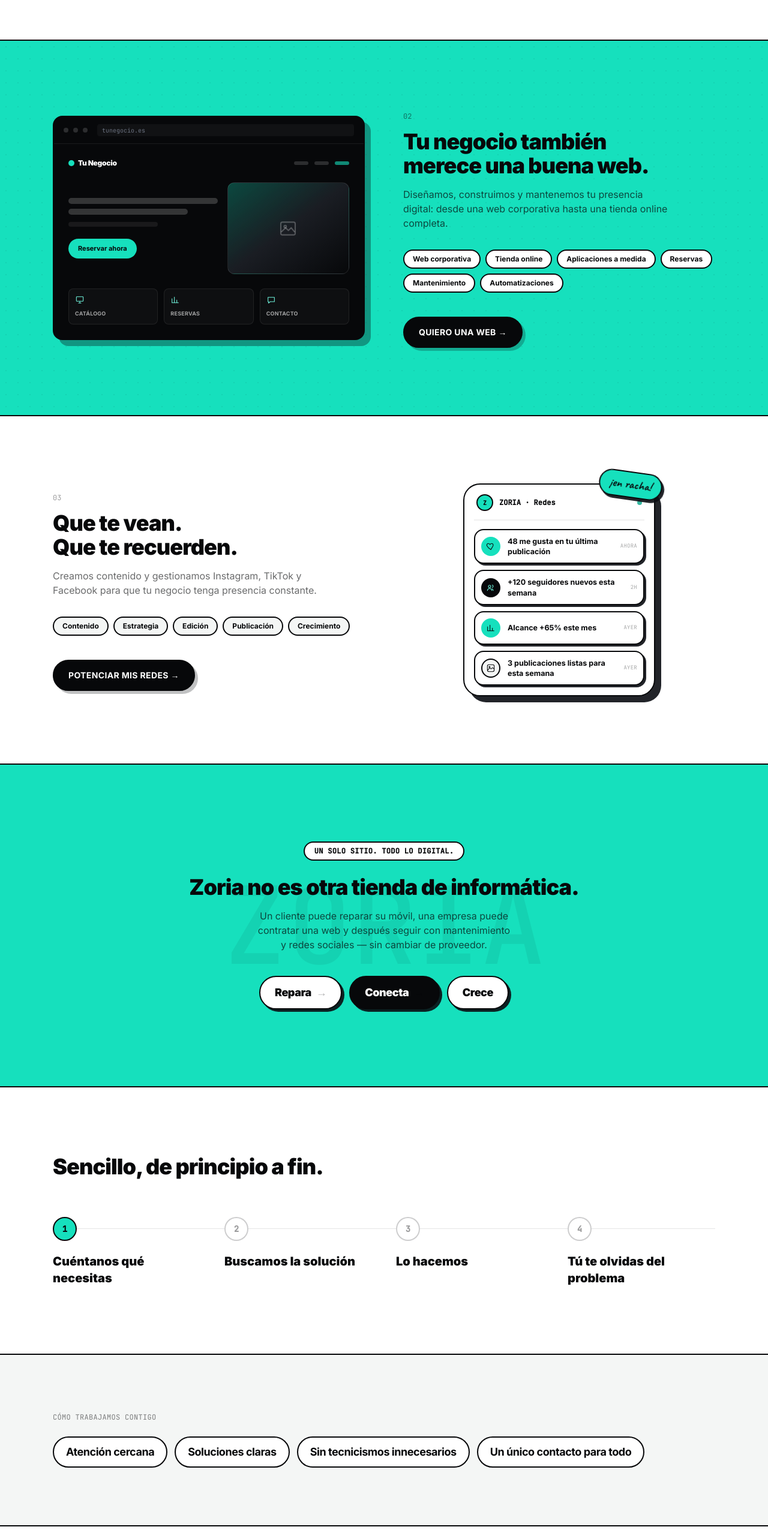
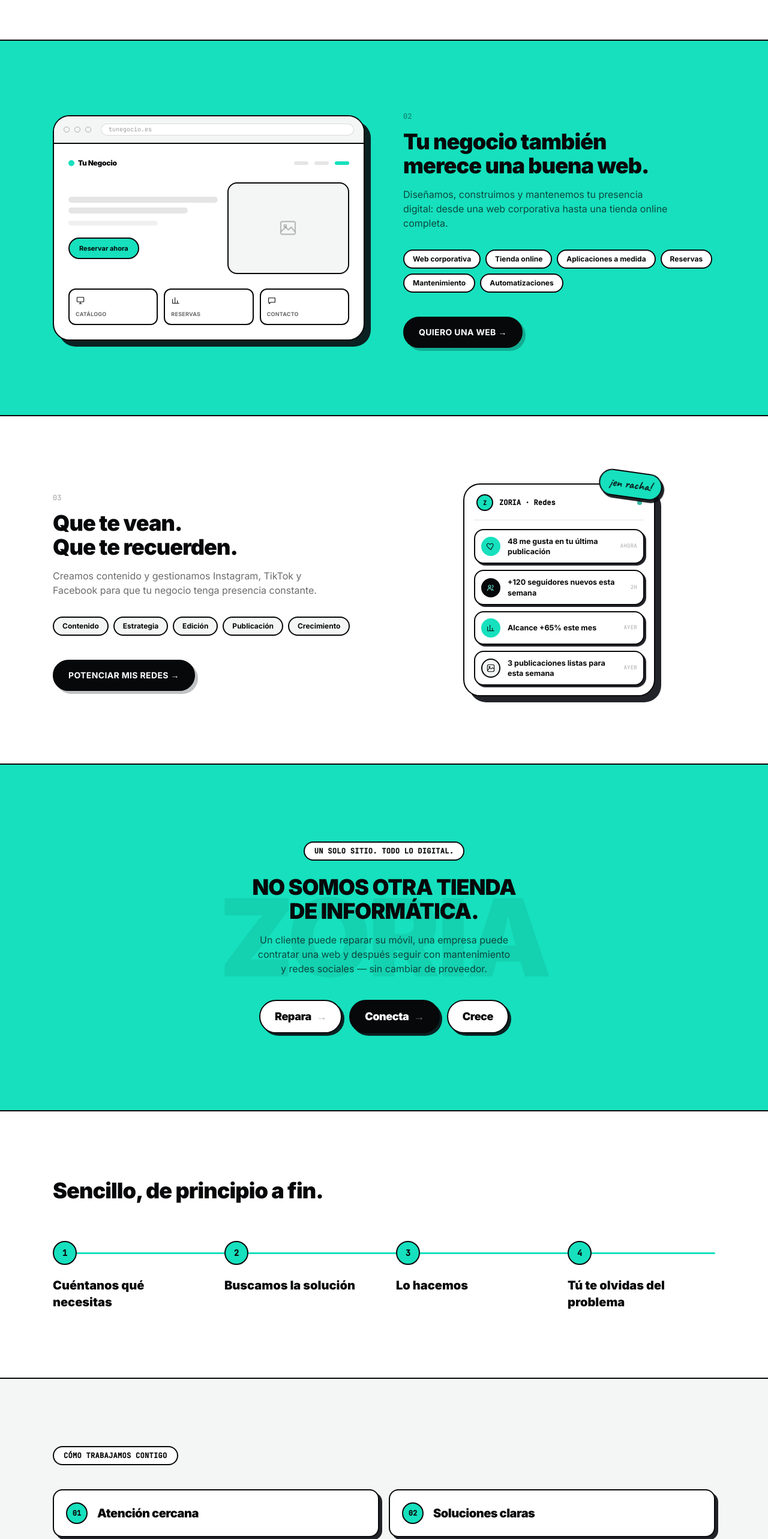
Before and after one commit to carlosfernandezdominguez99-dot/zoria-web, a Next.js app: page / in a window 1280 px wide. Shown: the part 1918-4484 px from the top of the page at 60% size. Built offline with nearby package versions, Linux system fonts and the light colour scheme.

Commit message:
Web sin degradados al estilo sticker; Diferencial, Proceso, Confianza, CTA y footer ajustados y con logo

```diff
--- a/src/components/Confianza.tsx
+++ b/src/components/Confianza.tsx
@@ -12,31 +12,37 @@
 
 export default function Confianza() {
   return (
-    <section className="border-t-2 border-graphite-950 bg-[#F4F6F5] py-24">
+    <section className="border-t-2 border-graphite-950 bg-[#F4F6F5] py-28">
       <div className="mx-auto max-w-6xl px-6">
-        <motion.p
+        <motion.span
           variants={fadeUp}
           initial="hidden"
           whileInView="show"
           viewport={viewport}
-          className="font-mono text-xs uppercase tracking-wide text-graphite-950/50"
+          className="inline-flex items-center rounded-full border-2 border-graphite-950 bg-white px-4 py-1.5 font-mono text-xs font-bold uppercase tracking-wide text-graphite-950"
         >
           Cómo trabajamos contigo
-        </motion.p>
+        </motion.span>
 
-        <div className="mt-6 flex flex-wrap gap-3">
+        <div className="mt-10 grid gap-4 sm:grid-cols-2">
           {mensajes.map((m, i) => (
-            <motion.span
+            <motion.div
               key={m}
               variants={fadeUp}
               initial="hidden"
               whileInView="show"
               viewport={viewport}
-              transition={{ delay: i * 0.08 }}
-              className="rounded-full border-2 border-graphite-950 bg-white px-5 py-2.5 text-base font-bold tracking-tight text-graphite-950 sm:text-lg"
+              transition={{ delay: i * 0.09 }}
+              whileHover={{ rotate: i % 2 === 0 ? -1.2 : 1.2, y: -4 }}
+              className="flex items-center gap-4 rounded-2xl border-2 border-graphite-950 bg-white p-5 shadow-[5px_5px_0_0_rgba(10,13,18,0.9)] transition-shadow duration-200 hover:shadow-[7px_7px_0_0_rgba(10,13,18,0.9)]"
             >
-              {m}
-            </motion.span>
+              <span className="flex h-9 w-9 shrink-0 items-center justify-center rounded-full border-2 border-graphite-950 bg-zoria-blue font-mono text-xs font-bold text-graphite-950">
+                0{i + 1}
+              </span>
+              <p className="text-lg font-black tracking-tight text-graphite-950 sm:text-xl">
+                {m}
+              </p>
+            </motion.div>
           ))}
         </div>
       </div>
--- a/src/components/CtaFinal.tsx
+++ b/src/components/CtaFinal.tsx
@@ -19,10 +19,11 @@
           viewport={viewport}
           className="text-center"
         >
-          <p className="font-mono text-xs uppercase tracking-wide text-zoria-blueLight">
+          <span className="inline-flex items-center gap-2 rounded-full border-2 border-zoria-blue bg-zoria-blue/10 px-4 py-1.5 font-mono text-xs font-bold uppercase tracking-wide text-zoria-blueLight">
+            <span className="h-1.5 w-1.5 rounded-full bg-zoria-blue" />
             Atención rápida y personalizada
-          </p>
-          <h2 className="mt-3 text-balance text-4xl font-black tracking-tight text-white sm:text-5xl">
+          </span>
+          <h2 className="mt-5 text-balance text-4xl font-black tracking-tight text-white sm:text-5xl">
             ¿Qué podemos hacer por ti?
           </h2>
           <p className="mt-4 text-balance text-graphite-400">
--- a/src/components/Diferencial.tsx
+++ b/src/components/Diferencial.tsx
@@ -9,7 +9,7 @@
   return (
     <section className="relative overflow-hidden border-t-2 border-graphite-950 bg-zoria-blue py-32">
       <span
-        className="pointer-events-none absolute left-1/2 top-1/2 -translate-x-1/2 -translate-y-1/2 select-none whitespace-nowrap font-mono text-[22vw] font-medium text-graphite-950/[0.06] sm:text-[14vw]"
+        className="pointer-events-none absolute left-1/2 top-1/2 -translate-x-1/2 -translate-y-1/2 select-none whitespace-nowrap font-black tracking-tight text-[22vw] text-graphite-950/[0.07] sm:text-[14vw]"
         aria-hidden="true"
       >
         ZORIA
@@ -31,9 +31,9 @@
           initial="hidden"
           whileInView="show"
           viewport={viewport}
-          className="mt-6 text-balance text-2xl font-black leading-snug tracking-tight text-graphite-950 sm:text-4xl"
+          className="mt-6 text-balance text-2xl font-black uppercase leading-snug tracking-tight text-graphite-950 sm:text-4xl"
         >
-          Zoria no es otra tienda de informática.
+          No somos otra tienda de informática.
         </motion.p>
 
         <motion.p
@@ -66,7 +66,9 @@
             >
               {p}
               {i < pasos.length - 1 && (
-                <span className="text-graphite-950/30">→</span>
+                <span className={i === 1 ? "text-white/40" : "text-graphite-950/30"}>
+                  →
+                </span>
               )}
             </motion.span>
           ))}
--- a/src/components/Footer.tsx
+++ b/src/components/Footer.tsx
@@ -1,3 +1,5 @@
+import ZoriaLogo from "./ZoriaLogo";
+
 const columnas = [
   {
     titulo: "Zoria",
@@ -32,19 +34,23 @@
       <div className="mx-auto max-w-6xl px-6">
         <div className="grid gap-12 sm:grid-cols-2 md:grid-cols-4">
           <div className="flex flex-col gap-4">
-            <span className="text-2xl font-black leading-none tracking-tight text-white">
-              ZORIA
-            </span>
+            <div className="flex items-center gap-3">
+              <span className="flex h-11 w-11 items-center justify-center rounded-2xl border-2 border-graphite-950 bg-zoria-blue shadow-[3px_3px_0_0_rgba(22,224,189,0.35)]">
+                <ZoriaLogo className="h-7 w-7" />
+              </span>
+              <span className="text-2xl font-black leading-none tracking-tight text-white">
+                ZORIA
+              </span>
+            </div>
             <span className="max-w-[220px] text-sm font-medium text-graphite-400">
               Soluciones digitales de principio a fin.
             </span>
           </div>
           {columnas.map((c) => (
             <div key={c.titulo}>
-              <p className="inline-flex items-center gap-1.5 font-mono text-xs font-bold uppercase tracking-wide text-zoria-blueLight">
-                <span className="h-1.5 w-1.5 rounded-full bg-zoria-blue" />
+              <span className="inline-flex items-center rounded-full border-2 border-white/15 px-3 py-1 font-mono text-[10px] font-bold uppercase tracking-wide text-zoria-blueLight">
                 {c.titulo}
-              </p>
+              </span>
               <ul className="mt-4 space-y-2.5">
                 {c.links.map((l) => (
                   <li key={l.label}>
@@ -61,9 +67,11 @@
           ))}
         </div>
 
-        <div className="mt-14 flex flex-col gap-3 border-t-2 border-white/10 pt-6 font-mono text-[11px] uppercase tracking-wide text-graphite-400 sm:flex-row sm:items-center sm:justify-between">
+        <div className="mt-14 flex flex-col gap-4 border-t-2 border-white/10 pt-6 font-mono text-[11px] uppercase tracking-wide text-graphite-400 sm:flex-row sm:items-center sm:justify-between">
           <span>© {new Date().getFullYear()} Zoria. Todos los derechos reservados.</span>
-          <span className="text-white/40">Repara · Conecta · Crece</span>
+          <span className="inline-flex w-fit items-center rounded-full border-2 border-white/15 px-3 py-1 text-white/50">
+            Repara · Conecta · Crece
+          </span>
         </div>
       </div>
     </footer>
--- a/src/components/Proceso.tsx
+++ b/src/components/Proceso.tsx
@@ -9,6 +9,9 @@
   "Lo hacemos",
   "Tú te olvidas del problema",
 ];
+
+const LINE_DURATION = 1.3;
+const LINE_DELAY = 0.25;
 
 export default function Proceso() {
   return (
@@ -26,33 +29,71 @@
 
         <ol className="relative mt-16 grid gap-10 sm:grid-cols-2 lg:grid-cols-4">
           <div
-            className="pointer-events-none absolute left-0 right-0 top-[19px] hidden h-px bg-graphite-950/10 lg:block"
+            className="pointer-events-none absolute left-0 right-0 top-[19px] hidden h-[3px] rounded-full bg-graphite-950/10 lg:block"
             aria-hidden="true"
           />
-          {pasos.map((p, i) => (
+          <motion.div
+            className="pointer-events-none absolute left-0 top-[19px] hidden h-[3px] w-full origin-left rounded-full bg-zoria-blue lg:block"
+            initial={{ scaleX: 0 }}
+            whileInView={{ scaleX: 1 }}
+            viewport={viewport}
+            transition={{ duration: LINE_DURATION, delay: LINE_DELAY, ease: [0.16, 1, 0.3, 1] }}
+            aria-hidden="true"
+          />
+
+          {pasos.map((p, i) => {
+            const activeDelay = LINE_DELAY + (i / (pasos.length - 1)) * LINE_DURATION;
+            return (
               <motion.li
                 key={p}
                 variants={fadeUp}
                 initial="hidden"
                 whileInView="show"
                 viewport={viewport}
-              transition={{ delay: i * 0.09 }}
+                transition={{ delay: i * 0.1 }}
                 className="relative"
               >
-              <span
-                className={`relative z-10 flex h-10 w-10 items-center justify-center rounded-full border-2 font-mono text-sm font-bold ${
-                  i === 0
-                    ? "border-graphite-950 bg-zoria-blue text-graphite-950"
-                    : "border-graphite-950/20 bg-white text-graphite-950/40"
-                }`}
+                <motion.span
+                  initial={{
+                    scale: 0.5,
+                    opacity: 0,
+                    backgroundColor: "#FFFFFF",
+                    borderColor: "rgba(7,8,10,0.2)",
+                    color: "rgba(7,8,10,0.4)",
+                  }}
+                  whileInView={{
+                    scale: 1,
+                    opacity: 1,
+                    backgroundColor: "#16E0BD",
+                    borderColor: "#07080A",
+                    color: "#07080A",
+                  }}
+                  viewport={viewport}
+                  transition={{
+                    scale: { delay: i * 0.1, duration: 0.4, ease: "backOut" },
+                    opacity: { delay: i * 0.1, duration: 0.4 },
+                    backgroundColor: { delay: activeDelay, duration: 0.35 },
+                    borderColor: { delay: activeDelay, duration: 0.35 },
+                    color: { delay: activeDelay, duration: 0.35 },
+                  }}
+                  className="relative z-10 flex h-10 w-10 items-center justify-center rounded-full border-2 font-mono text-sm font-bold"
                 >
+                  {i === 0 && (
+                    <motion.span
+                      className="absolute inset-0 rounded-full border-2 border-zoria-blue"
+                      initial={{ opacity: 0 }}
+                      animate={{ scale: [1, 1.7], opacity: [0.6, 0] }}
+                      transition={{ duration: 1.6, repeat: Infinity, ease: "easeOut", delay: activeDelay + 0.35 }}
+                    />
+                  )}
                   {i + 1}
-              </span>
+                </motion.span>
                 <p className="mt-5 text-lg font-black leading-snug text-graphite-950 sm:text-xl">
                   {p}
                 </p>
               </motion.li>
-          ))}
+            );
+          })}
         </ol>
       </div>
     </section>
--- a/src/components/Web.tsx
+++ b/src/components/Web.tsx
@@ -21,16 +21,8 @@
 
 export default function Web() {
   return (
-    <section id="web" className="relative overflow-hidden border-t-2 border-graphite-950 bg-zoria-blue py-28">
-      <div
-        className="pointer-events-none absolute inset-0 opacity-[0.06]"
-        style={{
-          backgroundImage: "radial-gradient(#0A0D12 1px, transparent 1px)",
-          backgroundSize: "20px 20px",
-        }}
-        aria-hidden="true"
-      />
-      <div className="relative mx-auto max-w-6xl px-6">
+    <section id="web" className="border-t-2 border-graphite-950 bg-zoria-blue py-28">
+      <div className="mx-auto max-w-6xl px-6">
         <div className="grid gap-16 md:grid-cols-2 md:items-center">
           <motion.div
             variants={scaleIn}
@@ -39,13 +31,13 @@
             viewport={viewport}
             className="order-2 md:order-1"
           >
-            <div className="overflow-hidden rounded-2xl border-2 border-graphite-950 bg-graphite-950 shadow-[10px_10px_0_0_rgba(10,13,18,0.35)]">
-              <div className="flex items-center gap-2 border-b border-white/[0.08] px-4 py-3">
-                <span className="h-2 w-2 rounded-full bg-white/15" />
-                <span className="h-2 w-2 rounded-full bg-white/15" />
-                <span className="h-2 w-2 rounded-full bg-white/15" />
-                <div className="ml-2 flex h-5 flex-1 items-center rounded bg-white/[0.04] px-2">
-                  <span className="font-mono text-[10px] text-graphite-400">
+            <div className="overflow-hidden rounded-[28px] border-2 border-graphite-950 bg-white shadow-[10px_10px_0_0_rgba(10,13,18,0.9)]">
+              <div className="flex items-center gap-2 border-b-2 border-graphite-950 bg-[#F4F6F5] px-4 py-3">
+                <span className="h-2.5 w-2.5 rounded-full border border-graphite-950/30" />
+                <span className="h-2.5 w-2.5 rounded-full border border-graphite-950/30" />
+                <span className="h-2.5 w-2.5 rounded-full border border-graphite-950/30" />
+                <div className="ml-2 flex h-5 flex-1 items-center rounded-full border border-graphite-950/15 bg-white px-3">
+                  <span className="font-mono text-[10px] text-graphite-950/40">
                     tunegocio.es
                   </span>
                 </div>
@@ -55,30 +47,30 @@
                 <div className="flex items-center justify-between">
                   <div className="flex items-center gap-1.5">
                     <span className="h-2.5 w-2.5 rounded-full bg-zoria-blue" />
-                    <span className="text-xs font-black tracking-tight text-white">
+                    <span className="text-xs font-black tracking-tight text-graphite-950">
                       Tu Negocio
                     </span>
                   </div>
                   <div className="flex gap-2.5">
-                    <span className="h-1.5 w-6 rounded-full bg-white/15" />
-                    <span className="h-1.5 w-6 rounded-full bg-white/15" />
-                    <span className="h-1.5 w-6 rounded-full bg-zoria-blue/60" />
+                    <span className="h-1.5 w-6 rounded-full bg-graphite-950/10" />
+                    <span className="h-1.5 w-6 rounded-full bg-graphite-950/10" />
+                    <span className="h-1.5 w-6 rounded-full bg-zoria-blue" />
                   </div>
                 </div>
 
                 {/* hero: texto + imagen */}
                 <div className="mt-6 grid grid-cols-[1.1fr,0.9fr] items-center gap-4">
                   <div>
-                    <div className="h-2.5 w-full rounded-full bg-white/[0.18]" />
-                    <div className="mt-2 h-2.5 w-4/5 rounded-full bg-white/[0.18]" />
-                    <div className="mt-3 h-2 w-3/5 rounded-full bg-white/[0.07]" />
+                    <div className="h-2.5 w-full rounded-full bg-graphite-950/10" />
+                    <div className="mt-2 h-2.5 w-4/5 rounded-full bg-graphite-950/10" />
+                    <div className="mt-3 h-2 w-3/5 rounded-full bg-graphite-950/[0.06]" />
 
                     <motion.div
                       initial={{ width: 0 }}
                       whileInView={{ width: "auto" }}
                       viewport={viewport}
                       transition={{ duration: 0.6, delay: 0.2 }}
-                      className="mt-5 inline-flex items-center gap-1.5 overflow-hidden whitespace-nowrap rounded-full bg-zoria-blue px-4 py-2 text-[11px] font-bold text-graphite-950"
+                      className="mt-5 inline-flex items-center gap-1.5 overflow-hidden whitespace-nowrap rounded-full border-2 border-graphite-950 bg-zoria-blue px-4 py-2 text-[11px] font-bold text-graphite-950"
                     >
                       Reservar ahora
                     </motion.div>
@@ -89,9 +81,9 @@
                     whileInView={{ opacity: 1, scale: 1 }}
                     viewport={viewport}
                     transition={{ duration: 0.5, delay: 0.1 }}
-                    className="relative aspect-[4/3] overflow-hidden rounded-xl border border-white/[0.1] bg-gradient-to-br from-zoria-blue/30 via-graphite-800 to-graphite-950"
+                    className="relative flex aspect-[4/3] items-center justify-center overflow-hidden rounded-2xl border-2 border-graphite-950 bg-[#F4F6F5]"
                   >
-                    <IconImage className="absolute inset-0 m-auto h-8 w-8 text-white/25" />
+                    <IconImage className="h-8 w-8 text-graphite-950/25" />
                   </motion.div>
                 </div>
 
@@ -104,10 +96,10 @@
                       whileInView={{ opacity: 1, y: 0 }}
                       viewport={viewport}
                       transition={{ delay: 0.1 * i, duration: 0.5 }}
-                      className="rounded-lg border border-white/[0.08] bg-white/[0.03] p-2.5"
+                      className="rounded-xl border-2 border-graphite-950 bg-white p-2.5"
                     >
-                      <s.Icono className="h-4 w-4 text-zoria-blueLight" />
-                      <p className="mt-2 text-[9px] font-bold uppercase tracking-wide text-white/60">
+                      <s.Icono className="h-4 w-4 text-graphite-950" />
+                      <p className="mt-2 text-[9px] font-bold uppercase tracking-wide text-graphite-950/60">
                         {s.label}
                       </p>
                     </motion.div>
```
Lines whose indentation alone changed are shown as unchanged.
